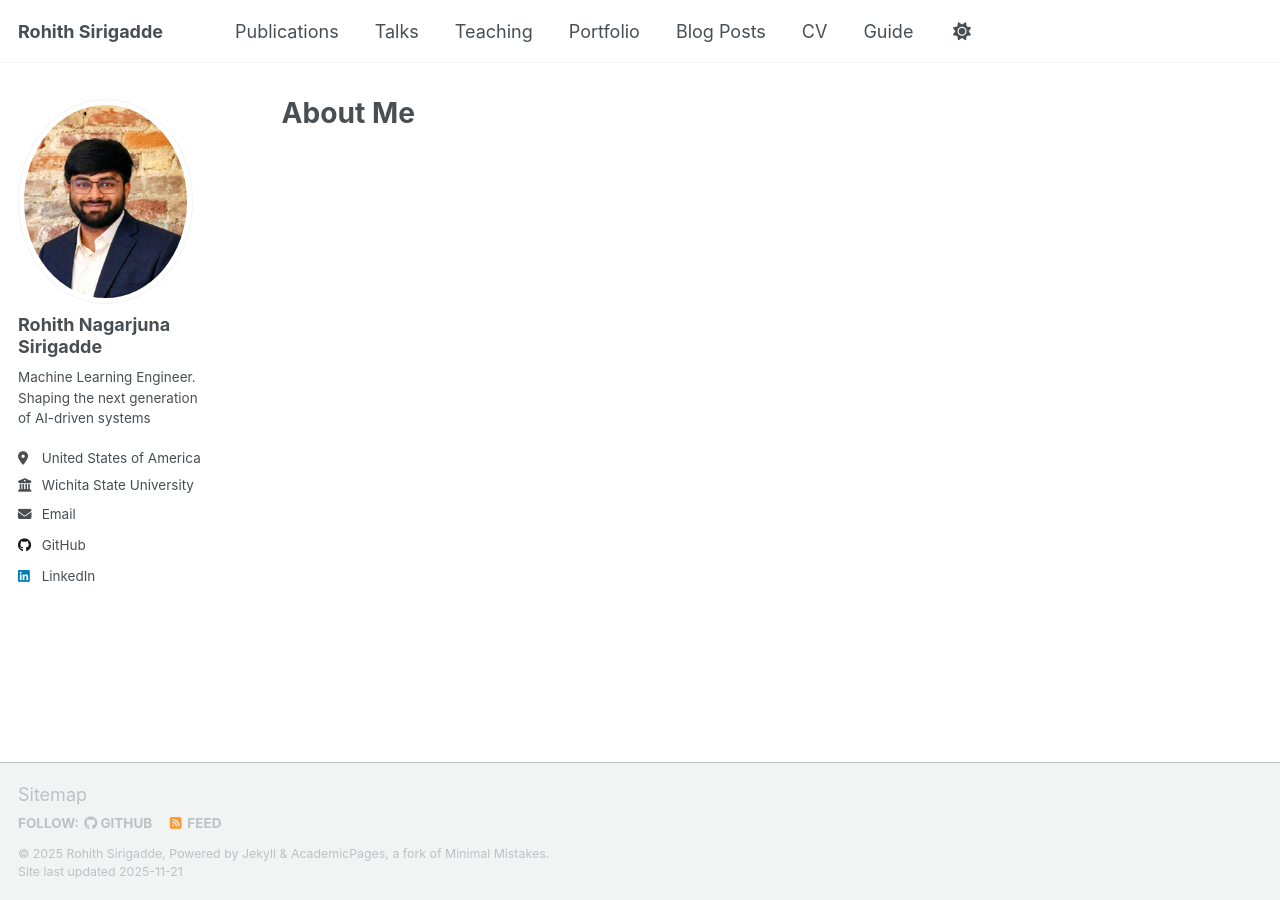
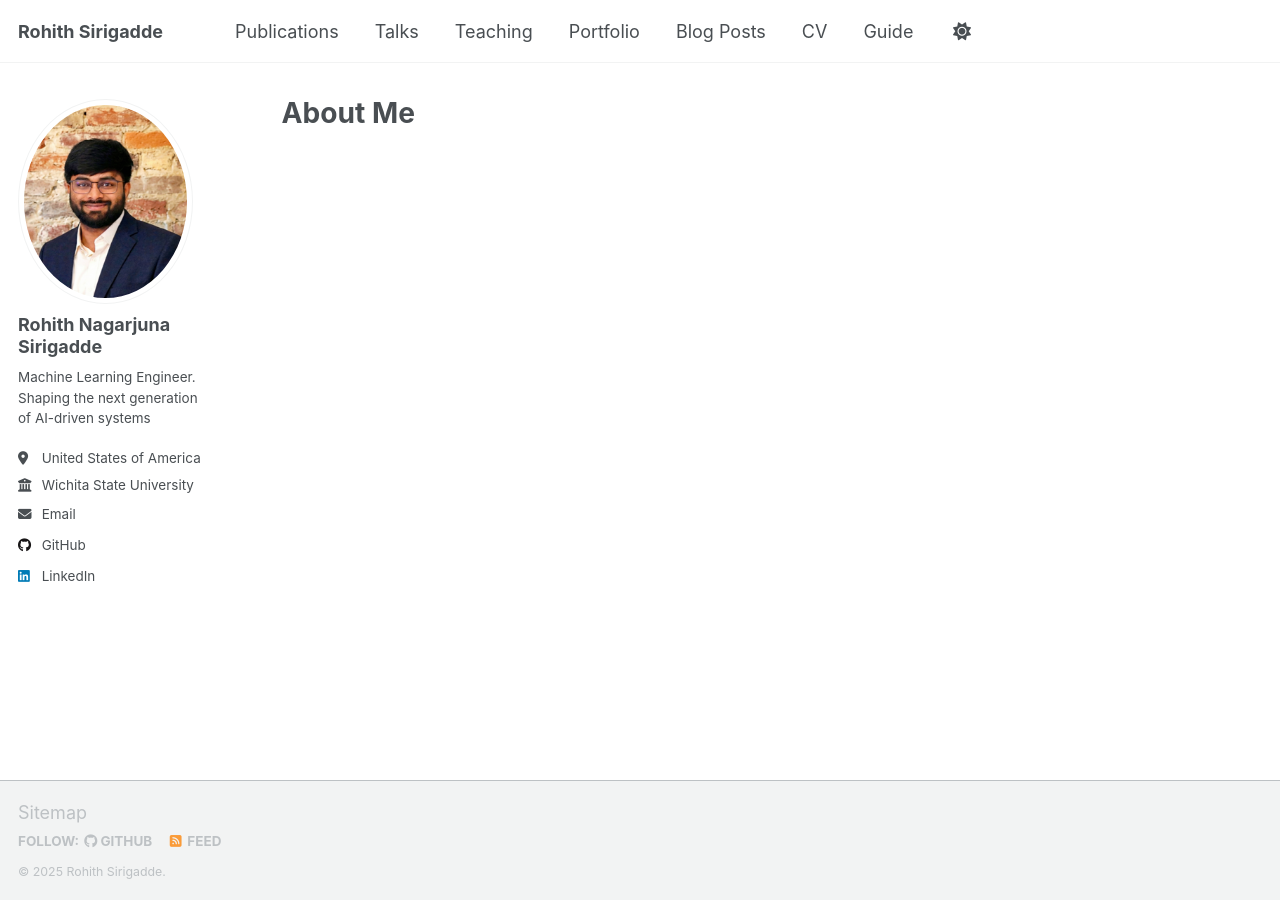
Before and after one commit to RohithSirigadde/rohithsirigadde.github.io, a Jekyll site: the page built from _pages/about.md, in a window 1280 px wide. Built offline with Jekyll 4.4.1, drawn with Linux system fonts in a browser that asks for light colours; a script that is not in the unit is left out.

Commit message:
Update footer.html

```diff
--- a/_includes/footer.html
+++ b/_includes/footer.html
@@ -20,6 +20,5 @@
 {% endif %}
 
 <div class="page__footer-copyright">
-  &copy; {{ site.time | date: '%Y' }} {{ site.name | default: site.title }}, {{ site.data.ui-text[site.locale].powered_by | default: "Powered by" }} <a href="https://jekyllrb.com" rel="nofollow">Jekyll</a> &amp; <a href="https://github.com/academicpages/academicpages.github.io">AcademicPages</a>, a fork of <a href="https://mademistakes.com/work/minimal-mistakes-jekyll-theme/" rel="nofollow">Minimal Mistakes</a>.<br />
-  Site last updated {{ "now" | date: '%Y-%m-%d' }}
+  &copy; {{ site.time | date: '%Y' }} {{ site.name | default: site.title }}.
 </div>
```
